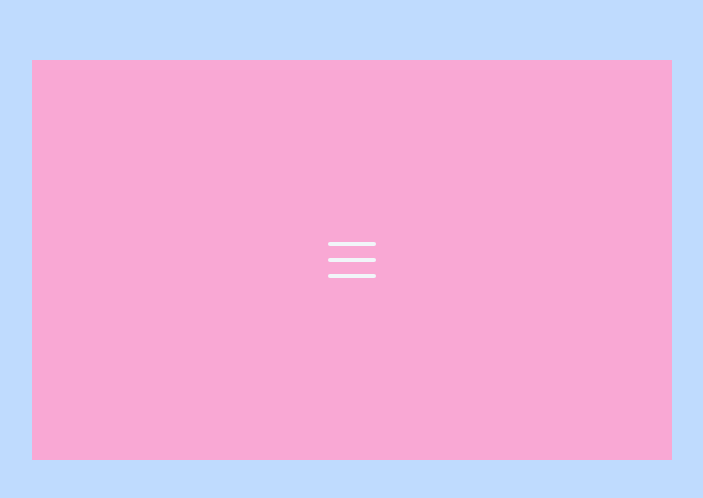
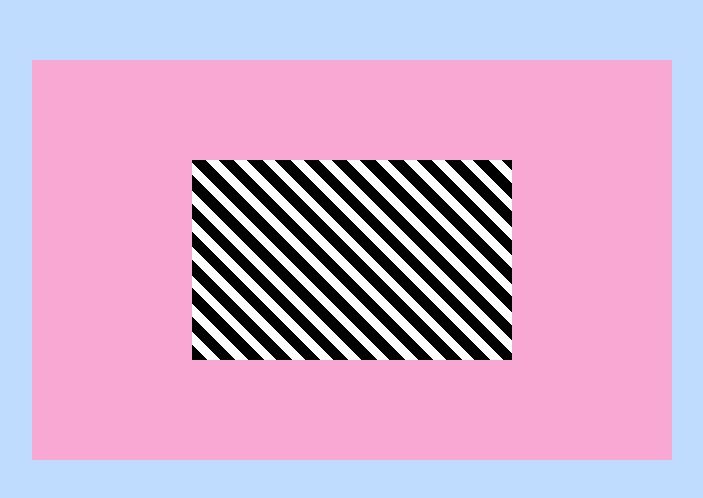
Before and after one commit to NeilYeTAT/LearnCSSuseReact-Tailwind, a React (Vite) app: page / in a window 1280 px wide. Shown: the part 140-638 px from the top of the page, without its empty margins (288-991 px from the left). Built offline with nearby package versions, Linux system fonts and the light colour scheme.

Commit message:
feat: repeat background

```diff
--- a/src/App.tsx
+++ b/src/App.tsx
@@ -1,4 +1,4 @@
-import FuckCSS from './components/day018-hamburger-button/FuckCSS'
+import FuckCSS from './components/day019-repeat-background/FuckCSS'
 
 function App() {
   return (
--- /dev/null
+++ b/src/components/day019-repeat-background/FuckCSS.tsx
@@ -0,0 +1,7 @@
+export default function FuckCSS() {
+  return (
+    <div className="m-auto flex h-1/2 w-1/2 flex-col bg-pink-300">
+      <div className="bg-diagonal-stripes m-auto h-1/2 w-1/2 bg-white"></div>
+    </div>
+  )
+}
--- a/tailwind.config.js
+++ b/tailwind.config.js
@@ -7,6 +7,10 @@
         YeDefault: "url('./src/assets/solid-circle-default.svg'), default",
         YePointer: "url('./src/assets/solid-circle-pointer.svg'), pointer",
       },
+      backgroundImage: {
+        'diagonal-stripes':
+          'repeating-linear-gradient(45deg, black, black 11px, transparent 11px, transparent 20px)',
+      },
     },
   },
   plugins: [
```
Also changed, not shown: src/components/day019-repeat-background/Screenshot.png (added), src/components/day019-repeat-background/readme.md (added).
